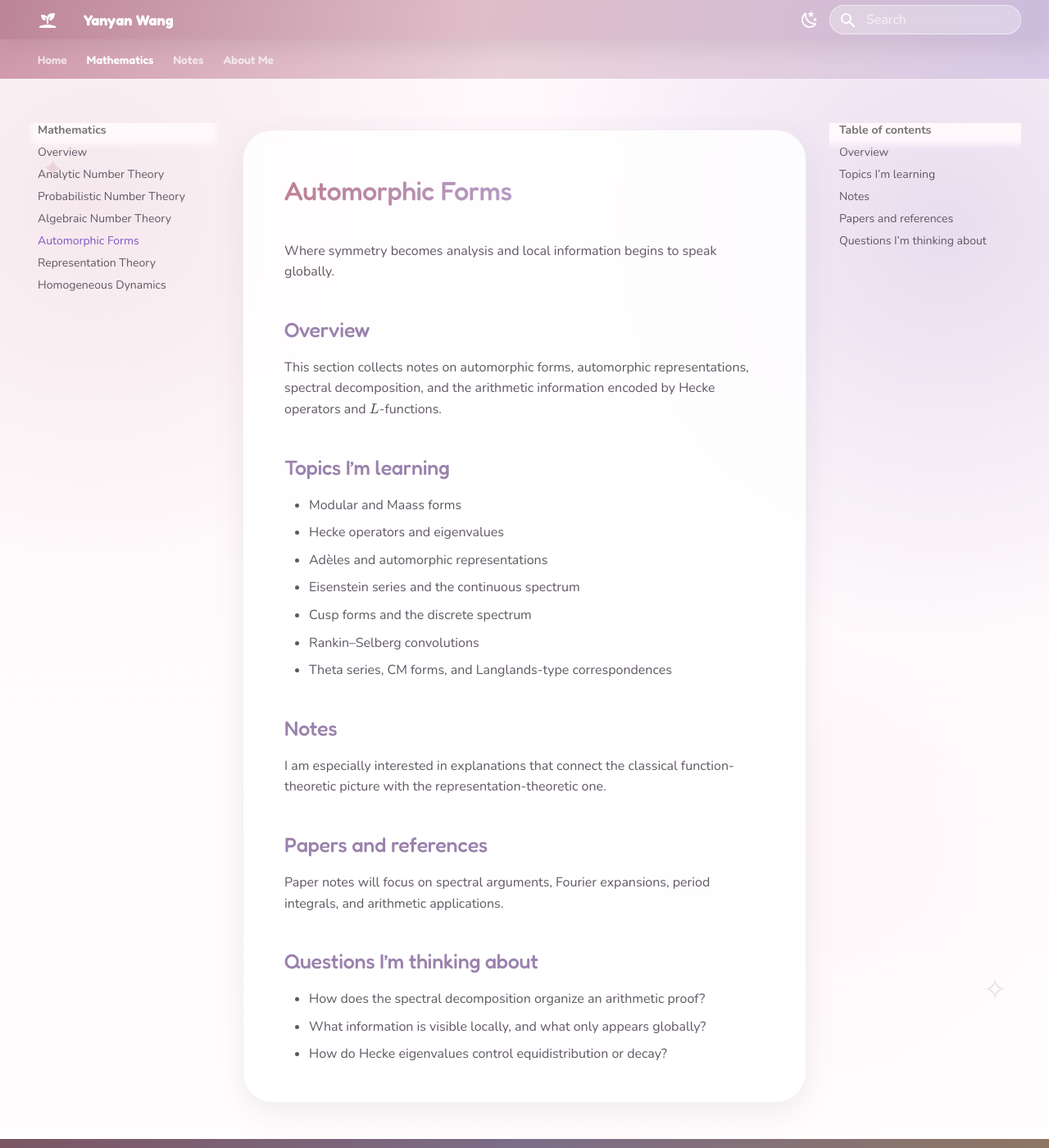
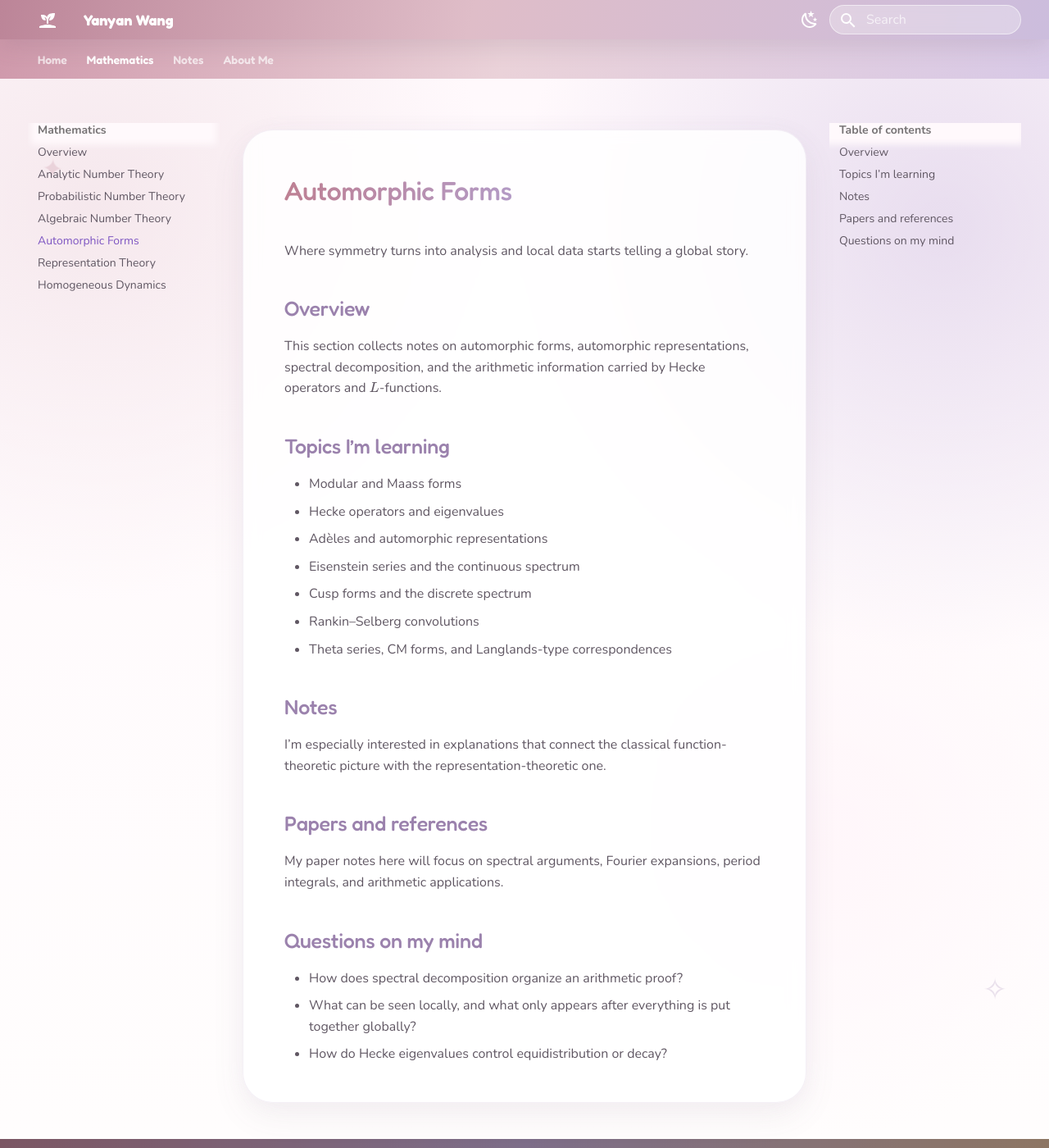
Before and after one commit to yanyanwang-math/yanyanwang-math.github.io, an MkDocs documentation site: the page built from docs/automorphic-forms/index.md, in a window 1280 px wide and 1400 px high. Shown: the whole window at 82% size. Built offline with MkDocs 1.6.1 and Material for MkDocs 9.7.7, drawn with Linux system fonts in a browser that asks for light colours.

Commit message:
Add files via upload

```diff
--- a/docs/automorphic-forms/index.md
+++ b/docs/automorphic-forms/index.md
@@ -1,10 +1,10 @@
 # Automorphic Forms
 
-Where symmetry becomes analysis and local information begins to speak globally.
+Where symmetry turns into analysis and local data starts telling a global story.
 
 ## Overview
 
-This section collects notes on automorphic forms, automorphic representations, spectral decomposition, and the arithmetic information encoded by Hecke operators and \(L\)-functions.
+This section collects notes on automorphic forms, automorphic representations, spectral decomposition, and the arithmetic information carried by Hecke operators and \(L\)-functions.
 
 ## Topics I’m learning
 
@@ -18,14 +18,14 @@ This section collects notes on automorphic forms, automorphic representations, s
 
 ## Notes
 
-I am especially interested in explanations that connect the classical function-theoretic picture with the representation-theoretic one.
+I’m especially interested in explanations that connect the classical function-theoretic picture with the representation-theoretic one.
 
 ## Papers and references
 
-Paper notes will focus on spectral arguments, Fourier expansions, period integrals, and arithmetic applications.
+My paper notes here will focus on spectral arguments, Fourier expansions, period integrals, and arithmetic applications.
 
-## Questions I’m thinking about
+## Questions on my mind
 
-- How does the spectral decomposition organize an arithmetic proof?
-- What information is visible locally, and what only appears globally?
+- How does spectral decomposition organize an arithmetic proof?
+- What can be seen locally, and what only appears after everything is put together globally?
 - How do Hecke eigenvalues control equidistribution or decay?
```
